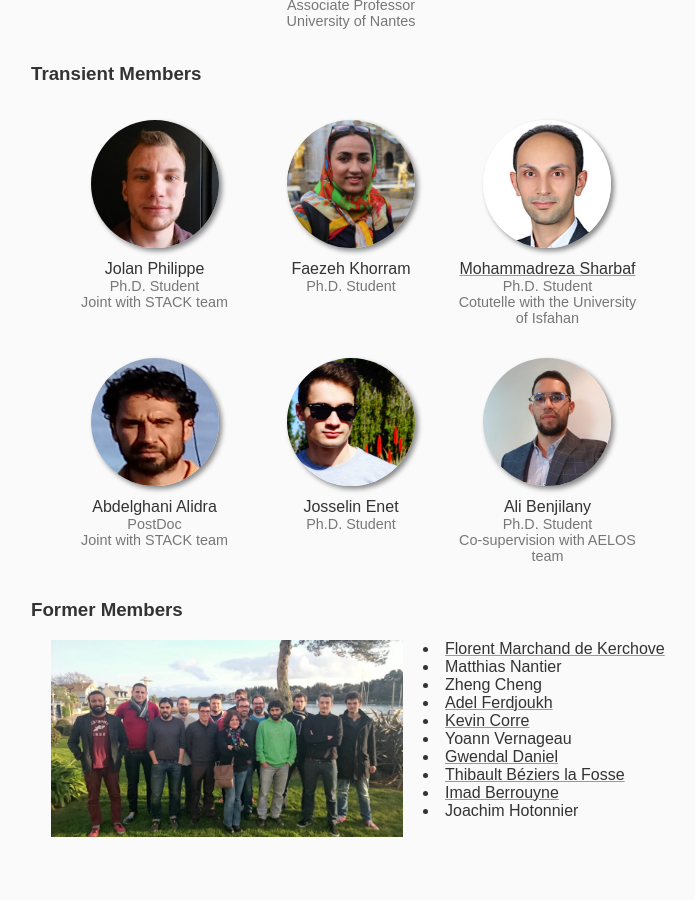
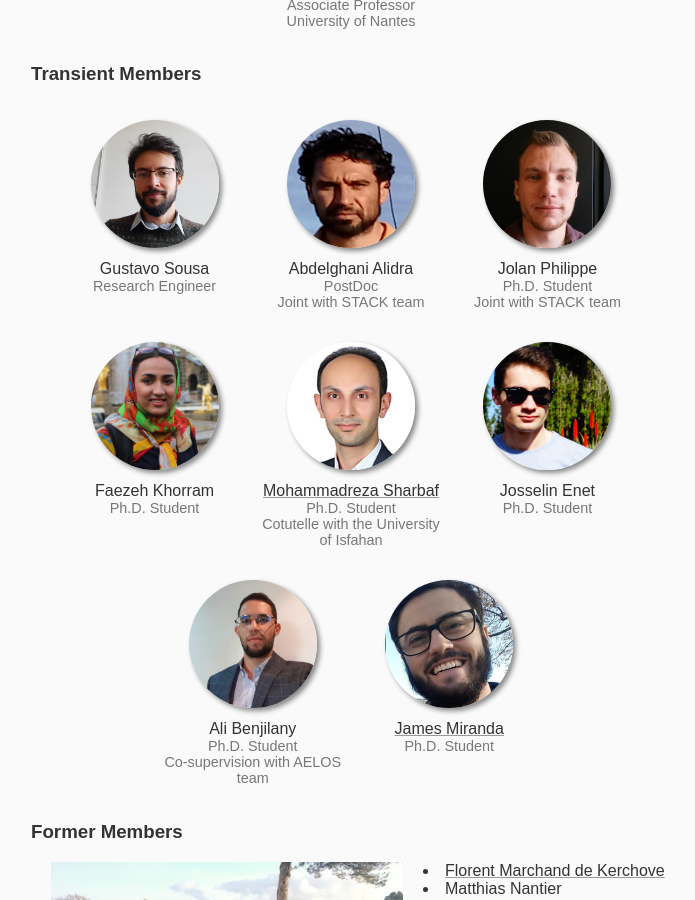
Before and after one commit to NaoMod/naomod.github.io, a Jekyll site: the page built from members.html, in a window 1280 px wide and 900 px high, scrolled down 935 px. Shown: the whole window, without its empty margins (289-984 px from the left). Built offline with Jekyll 4.4.1, drawn with Linux system fonts in a browser that asks for light colours.

Commit message:
Update members + new logo univ nantes

```diff
--- a/_layouts/default.html
+++ b/_layouts/default.html
@@ -37,7 +37,10 @@
 	<img class="logo" src="img/logo-ls2n.svg" style="height: 9rem" alt="LS2N logo">
       </a>
       <a href="https://www.imt-atlantique.fr/">
-	<img class="logo" src="img/logo-imta.svg" alt="IMT Atlantique logo">
+  <img class="logo" src="img/logo-imta.svg" alt="IMT Atlantique logo">
+      </a><br/>
+      <a href="https://www.univ-nantes.fr/">
+  <img class="logo" src="img/logo-univnantes.png" style="height: 4rem"  alt="Nantes University logo">
       </a>
     </footer>
   </body>
--- a/members.html
+++ b/members.html
@@ -48,7 +48,17 @@ permanent:
     affiliation: University of Nantes
     picture: dalila.jpg
 
+
 transient:
+
+  - name: Gustavo Sousa
+    title: Research Engineer
+    picture: gustavo.jpg
+  - name: Abdelghani Alidra
+    title: PostDoc
+    picture: abdelghani.png
+    affiliation: Joint with STACK team
+
   - name: Jolan Philippe
     title: Ph.D. Student
     affiliation: Joint with STACK team
@@ -64,11 +74,6 @@ transient:
     affiliation: Cotutelle with the University of Isfahan
     website: http://msharbaf.ir/
 
-  - name: Abdelghani Alidra
-    title: PostDoc
-    picture: abdelghani.png
-    affiliation: Joint with STACK team
-
   - name: Josselin Enet
     title: Ph.D. Student
     picture: josselin.jpeg
@@ -77,6 +82,12 @@ transient:
     title: Ph.D. Student
     affiliation: Co-supervision with AELOS team
     picture: ali.jpeg
+
+  - name: James Miranda
+    title: Ph.D. Student
+    picture: james.png
+    website: https://jameswpm.github.io/personal/
+
 
 former:
   - name: Florent Marchand de Kerchove
```
Also changed, not shown: img/logo-univnantes.png (added), img/members/gustavo.jpg (added), img/members/james.png (added).
